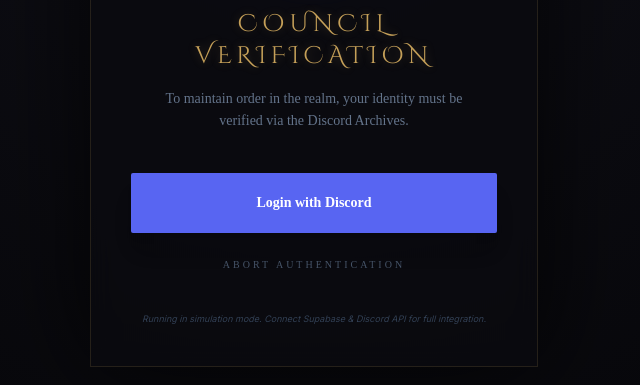
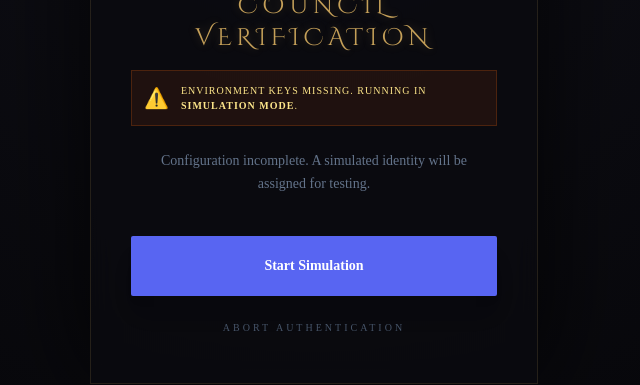
Before and after one commit to karma2296/shaiyaOs-GS, a React (Vite) app: page / in a window 1280 px wide. Both pictures are taken after a click on the button "APPLY NOW". Shown: the part 242-627 px from the top of the page, without its empty margins (326-966 px from the left). Built offline with nearby package versions, Linux system fonts and the light colour scheme; no server answers; a web font is replaced by a local one.

Commit message:
Add files via upload

```diff
--- a/App.tsx
+++ b/App.tsx
@@ -15,22 +15,35 @@
   const [applications, setApplications] = useState<GSApplication[]>([]);
   const [loading, setLoading] = useState(false);
 
-  // Escuchar si el usuario inicia sesión vía Supabase OAuth
+  // Gestión de sesión real de Supabase
   useEffect(() => {
-    if (isSupabaseConfigured() && supabase) {
-      supabase.auth.getSession().then(({ data: { session } }) => {
+    if (!isSupabaseConfigured() || !supabase) return;
+
+    const handleAuth = (session: any) => {
       if (session?.user) {
         const u = session.user;
-          setUser({
+        const discordUser: DiscordUser = {
           id: u.id,
           username: u.user_metadata.full_name || u.user_metadata.custom_claims?.global_name || u.email?.split('@')[0] || 'Unknown',
           discriminator: '0000',
           avatar: u.user_metadata.avatar_url || `https://ui-avatars.com/api/?name=${u.email}&background=random`
-          });
+        };
+        setUser(discordUser);
         setView('form');
       }
+    };
+
+    // 1. Revisar sesión actual al cargar
+    supabase.auth.getSession().then(({ data: { session } }) => {
+      handleAuth(session);
     });
-    }
+
+    // 2. Escuchar cambios (necesario para el redirect de OAuth)
+    const { data: { subscription } } = supabase.auth.onAuthStateChange((_event, session) => {
+      handleAuth(session);
+    });
+
+    return () => subscription.unsubscribe();
   }, []);
 
   const fetchApplications = async () => {
@@ -61,6 +74,7 @@
         conflictScenario: app.conflict_scenario,
         hackerScenario: app.hacker_scenario,
         ethicsScenario: app.ethics_scenario,
+        // Fix: Mapping the property name correctly to match the GSApplication interface
         pressureScenario: app.pressure_scenario,
         communicationScenario: app.communication_scenario,
         contribution: app.contribution,
@@ -114,6 +128,10 @@
       } catch (err) {
         console.error("Database error:", err);
       }
+    } else {
+      // Si no hay base de datos, guardamos local para que el admin pueda verlo en su sesión
+      const current = JSON.parse(localStorage.getItem('shaiya_apps') || '[]');
+      localStorage.setItem('shaiya_apps', JSON.stringify([app, ...current]));
     }
 
     await fetchApplications();
--- a/components/DiscordLogin.tsx
+++ b/components/DiscordLogin.tsx
@@ -10,20 +10,26 @@
 
 const DiscordLogin: React.FC<DiscordLoginProps> = ({ onLogin, onBack }) => {
   const [loading, setLoading] = useState(false);
+  const isConfigured = isSupabaseConfigured();
 
   const handleLoginAction = async () => {
     setLoading(true);
 
-    // Si Supabase está configurado con Discord, intentamos login real
-    if (isSupabaseConfigured() && supabase) {
+    if (isConfigured && supabase) {
       const { error } = await supabase.auth.signInWithOAuth({
         provider: 'discord',
+        options: {
+          // Asegura que Discord regrese a la raíz de tu sitio
+          redirectTo: window.location.origin
+        }
       });
+
       if (error) {
         console.error("OAuth error:", error);
-        // Fallback a simulación si falla
+        alert("Discord connection failed. Entering simulation mode.");
         runSimulation();
       }
+      // Si funciona, el navegador se redirigirá fuera de aquí
     } else {
       runSimulation();
     }
@@ -50,8 +56,20 @@
       </div>
 
       <h2 className="text-2xl font-fantasy gold-text mb-4 uppercase tracking-[0.2em]">Council Verification</h2>
+
+      {!isConfigured && (
+        <div className="bg-amber-900/20 border border-amber-900/50 p-3 mb-6 flex items-center gap-3">
+          <span className="text-xl">⚠️</span>
+          <p className="text-[10px] text-amber-200 uppercase font-gothic tracking-widest text-left">
+            Environment keys missing. Running in <b>SIMULATION MODE</b>.
+          </p>
+        </div>
+      )}
+
       <p className="text-slate-500 mb-10 font-gothic text-sm leading-relaxed max-w-xs mx-auto">
-        To maintain order in the realm, your identity must be verified via the Discord Archives.
+        {isConfigured
+          ? "Establish a secure link with the Discord Archives to prove your identity."
+          : "Configuration incomplete. A simulated identity will be assigned for testing."}
       </p>
 
       <div className="space-y-4">
@@ -66,7 +84,7 @@
               <path className="opacity-75" fill="currentColor" d="M4 12a8 8 0 018-8V0C5.373 0 0 5.373 0 12h4zm2 5.291A7.962 7.962 0 014 12H0c0 3.042 1.135 5.824 3 7.938l3-2.647z"></path>
             </svg>
           ) : (
-            "Login with Discord"
+            isConfigured ? "Connect with Discord" : "Start Simulation"
           )}
         </button>
 
@@ -77,12 +95,6 @@
           Abort Authentication
         </button>
       </div>
-
-      {!isSupabaseConfigured() && (
-        <p className="mt-8 text-[9px] text-slate-700 italic">
-          Running in simulation mode. Connect Supabase & Discord API for full integration.
-        </p>
-      )}
     </div>
   );
 };
--- a/geminiService.ts
+++ b/geminiService.ts
@@ -3,15 +3,9 @@
 import { GSApplication } from "./types";
 
 export const analyzeApplication = async (app: Partial<GSApplication>) => {
-  const apiKey = process.env.API_KEY;
-
-  if (!apiKey) {
-    console.warn("API_KEY no configurada en Vercel. Saltando análisis de IA.");
-    return { score: 50, summary: "AI analysis skipped: API key not configured." };
-  }
-
   try {
-    const ai = new GoogleGenAI({ apiKey });
+    // Initializing the GoogleGenAI client with process.env.API_KEY directly
+    const ai = new GoogleGenAI({ apiKey: process.env.API_KEY });
     const response = await ai.models.generateContent({
       model: "gemini-3-flash-preview",
       contents: `Analyze this application for the Game Sage (GS) position in the Shaiya OS MMORPG server.
@@ -47,7 +41,9 @@
       },
     });
 
-    return JSON.parse(response.text);
+    // Accessing the generated text using the .text property
+    const jsonStr = response.text?.trim() || "{}";
+    return JSON.parse(jsonStr);
   } catch (error) {
     console.error("Error analyzing application:", error);
     return { score: 0, summary: "AI analysis could not be performed at this time." };
--- a/supabaseClient.ts
+++ b/supabaseClient.ts
@@ -1,8 +1,13 @@
 
 import { createClient } from '@supabase/supabase-js';
 
-const supabaseUrl = (process.env as any).SUPABASE_URL || '';
-const supabaseAnonKey = (process.env as any).SUPABASE_ANON_KEY || '';
+// Intentamos obtener las variables de múltiples formas según el entorno
+const getEnv = (key: string) => {
+  return (process.env as any)[key] || '';
+};
+
+const supabaseUrl = getEnv('SUPABASE_URL');
+const supabaseAnonKey = getEnv('SUPABASE_ANON_KEY');
 
 // Solo inicializamos si tenemos los datos, de lo contrario devolvemos null
 export const supabase = (supabaseUrl && supabaseAnonKey)
@@ -10,6 +15,5 @@
   : null;
 
 export const isSupabaseConfigured = () => {
-  if (!supabase) return false;
-  return true;
+  return !!supabase;
 };
```
Lines whose indentation alone changed are shown as unchanged.
